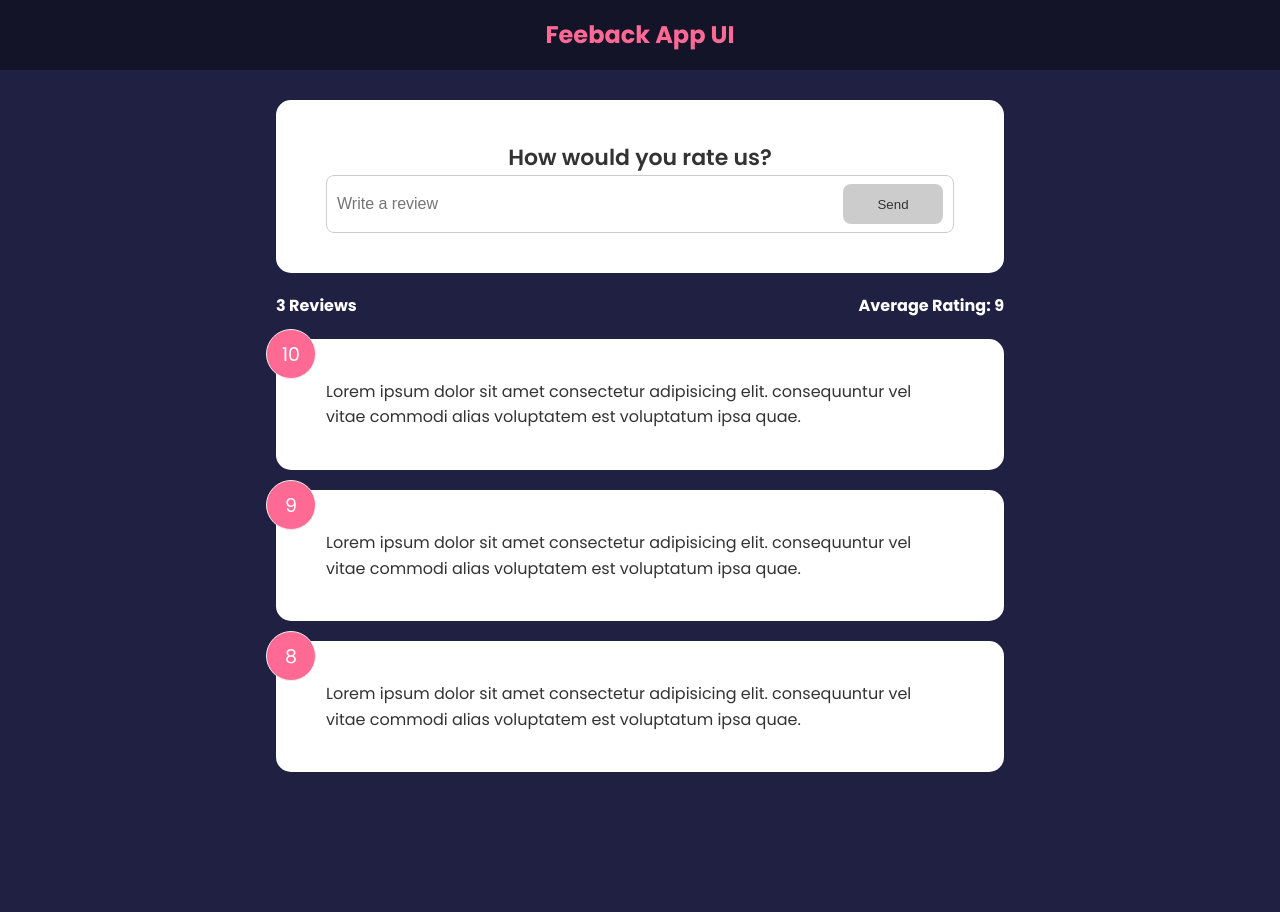
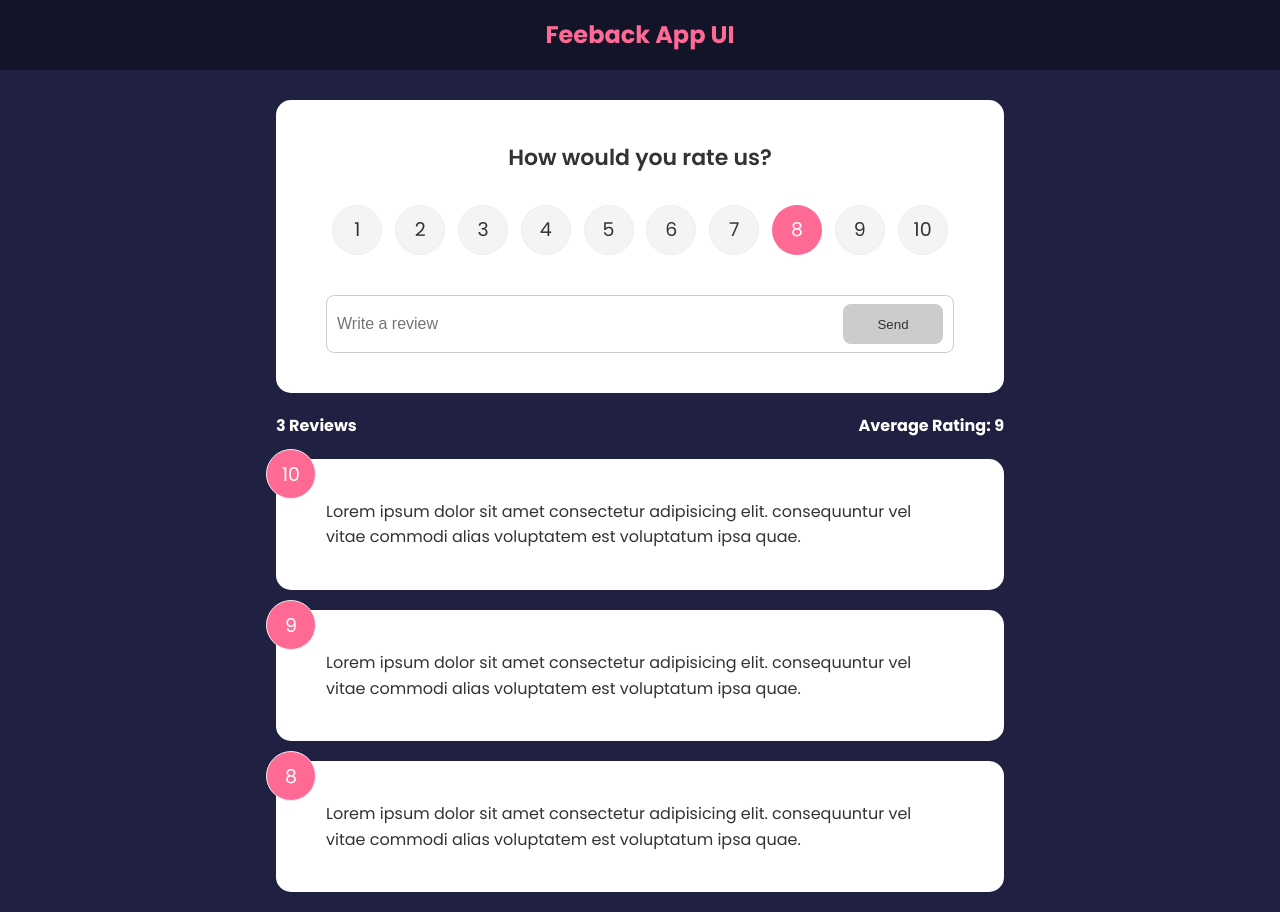
Before and after one commit to kevyyar/feedback-app-react, a React (Create React App) app: page / in a window 1280 px wide. Before the commit the page ends 800 px from the top, so only its background shows below. Built offline with nearby package versions, Linux system fonts and the light colour scheme.

Commit message:
create ratingSelect component and update the form component, also add feature of adding new feedback

```diff
--- a/package.json
+++ b/package.json
@@ -10,6 +10,7 @@
     "react-dom": "^17.0.2",
     "react-icons": "^4.3.1",
     "react-scripts": "5.0.0",
+    "uuid": "^8.3.2",
     "web-vitals": "^2.1.4"
   },
   "scripts": {
--- a/src/App.js
+++ b/src/App.js
@@ -16,11 +16,17 @@ function App() {
     }
   }
 
+  const onAddFeedback = (feedback) => {
+    setFeedback((prevFeedback) => {
+      return [feedback, ...prevFeedback]
+    })
+  }
+
   return (
     <>
       <Header />
       <div className="container">
-        <FeedbackForm />
+        <FeedbackForm onAddFeedback={onAddFeedback} />
         <FeedbackStats feedback={feedback} />
         <FeedbackList feedback={feedback} onDeleteFeedback={onDeleteFeedback} />
       </div>
--- a/src/components/FeedbackForm.component.jsx
+++ b/src/components/FeedbackForm.component.jsx
@@ -1,9 +1,13 @@
 import React, { useState } from 'react';
+import { v4 as uuidv4 } from 'uuid';
+
 import Card from "./UI/Card.component";
 import Button from './UI/Button.component';
+import RatingSelect from './RatingSelect.component';
 
-const FeedbackForm = () => {
+const FeedbackForm = ({ onAddFeedback }) => {
     const [text, setText] = useState('')
+    const [rating, setRating] = useState(0)
     const [btnDisabled, setBtnDisabled] = useState(true)
     const [message, setMessage] = useState('')
 
@@ -20,10 +24,27 @@ const FeedbackForm = () => {
         }
         setText(e.target.value)
     }
+
+    const handleSubmit = e => {
+        e.preventDefault()
+        if (text.trim().length > 10) {
+            const newFeedback = {
+                id: uuidv4(),
+                text,
+                rating
+            }
+
+            onAddFeedback(newFeedback);
+        }
+
+        setText('')
+        setRating(10)
+    }
     return (
         <Card>
-            <form>
+            <form onSubmit={handleSubmit}>
                 <h2>How would you rate us?</h2>
+                <RatingSelect select={(rating) => setRating(rating)} />
                 <div className="input-group">
                     <input type="text" placeholder="Write a review" value={text} onChange={handleTextChange} />
                     <Button isDisabled={btnDisabled}>Send</Button>
--- a/src/components/FeedbackList.component.jsx
+++ b/src/components/FeedbackList.component.jsx
@@ -18,7 +18,7 @@ const FeedbackList = ({ feedback, onDeleteFeedback }) => {
 FeedbackList.propTypes = {
     feedback: PropTypes.arrayOf(
         PropTypes.shape({
-            id: PropTypes.number.isRequired,
+            // id: PropTypes.number,
             text: PropTypes.string.isRequired,
             rating: PropTypes.number.isRequired
         })
--- /dev/null
+++ b/src/components/RatingSelect.component.jsx
@@ -0,0 +1,30 @@
+import React, { useState } from 'react';
+
+
+const RatingSelect = ({ select }) => {
+    const [selected, setSelected] = useState(8)
+
+    const handleChange = e => {
+        setSelected(+e.currentTarget.value);
+        select(+e.currentTarget.value)
+    }
+    return (
+        <ul className='rating'>
+            {Array.from({ length: 10 }, (_, i) => (
+                <li key={`rating-${i + 1}`}>
+                    <input
+                        type='radio'
+                        id={`num${i + 1}`}
+                        name='rating'
+                        value={i + 1}
+                        onChange={handleChange}
+                        checked={selected === i + 1}
+                    />
+                    <label htmlFor={`num${i + 1}`}>{i + 1}</label>
+                </li>
+            ))}
+        </ul>
+    );
+}
+
+export default RatingSelect;
```
Also changed, not shown: 1 other file (tests, documents, lock files or other folders).
